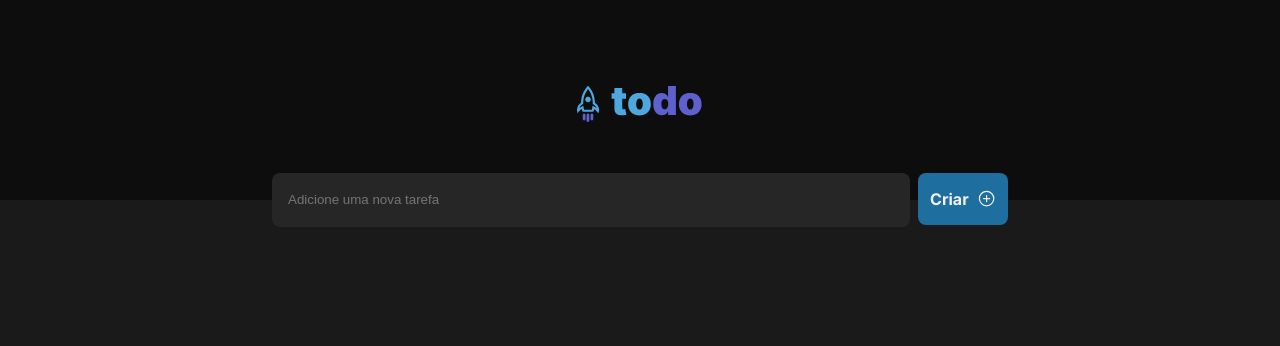
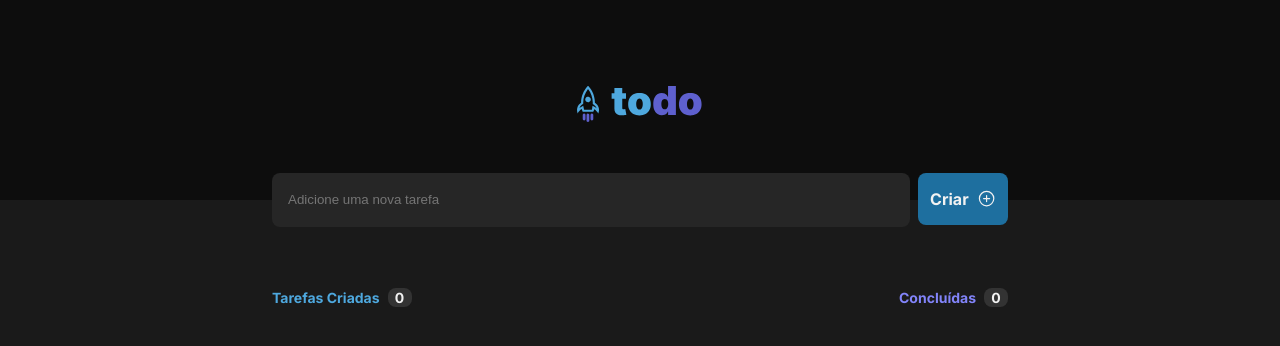
Before and after one commit to jvmaiaa/todo_challenge_rocketseat, a React (Vite) app: page / in a window 1280 px wide. Shown: the top 346 px of the page. Built offline with nearby package versions, Linux system fonts and the light colour scheme.

Commit message:
✨feat: Adiciona campos para contagem de tasks.

```diff
--- a/src/components/MainContent/index.tsx
+++ b/src/components/MainContent/index.tsx
@@ -1,10 +1,12 @@
 import { HeaderInput } from "../HeaderInput";
+import { TaskList } from "../TaskList";
 import * as S from './styles';
 
 export const MainContent = () => {
   return (
     <S.Container>
       <HeaderInput placeholderName="Adicione uma nova tarefa" namedButton="Criar"/>
+      <TaskList createdTasksCount={0} completedTasksCount={0} />
       {/* <Menu /> */}
     </S.Container>
   );
--- a/src/components/TaskList/index.tsx
+++ b/src/components/TaskList/index.tsx
@@ -1,7 +1,35 @@
-export const TaskList = () => {
+import * as S from './styles';
+import theme from '../../styles/theme';
+
+interface TaskListProps {
+  createdTasksCount: number;
+  completedTasksCount: number;
+}
+
+// interface LabelProps {
+//   color: string;
+// }
+
+export const TaskList = ({createdTasksCount, completedTasksCount}: TaskListProps
+) => {
+
   return (
-    <>
+    <S.Container>
+      <S.InformationContainer>
+        <S.CountGroup>
 
-    </>
+          <S.CreatedTasks>
+            <S.Label color={theme.colors.blue}>Tarefas Criadas</S.Label>
+            <S.Count>{createdTasksCount}</S.Count>
+          </S.CreatedTasks>
+
+          <S.CompletedTasks>
+            <S.Label color={theme.colors.purple}>Concluídas</S.Label>
+            <S.Count>{completedTasksCount}</S.Count>
+          </S.CompletedTasks>
+
+        </S.CountGroup>
+      </S.InformationContainer>
+    </S.Container>
   );
 }
--- a/src/components/TaskList/styles.tsx
+++ b/src/components/TaskList/styles.tsx
@@ -0,0 +1,55 @@
+import styled from "styled-components";
+
+interface LabelProps {
+  color: string;
+}
+
+export const Container = styled.div`
+  display: flex;
+  align-items: center;
+  justify-content: center;
+  margin-top: 3.8125rem;
+`;
+
+export const InformationContainer = styled.div`
+  display: flex;
+  width: 46rem;
+  flex-direction: column;
+`;
+
+export const CountGroup = styled.div`
+  display: flex;
+  justify-content: space-between;
+`;
+
+export const CreatedTasks = styled.div`
+  display: flex;
+  justify-content: space-between;
+  gap: 0.5rem;
+`;
+
+export const Label = styled.span<LabelProps>`
+  font-family: ${({ theme }) => theme.fonts.inter.family};
+  font-size: ${({ theme }) => theme.fonts.inter.size.medium};
+  font-weight: ${({ theme }) => theme.fonts.inter.weight.bold};
+  line-height: ${({ theme }) => theme.fonts.inter.lineHeight};
+  color: ${({ color }) => color};
+`;
+
+export const Count = styled.span`
+  font-family: ${({ theme }) => theme.fonts.inter.family};
+  font-size: ${({ theme }) => theme.fonts.inter.size.medium};
+  font-weight: ${({ theme }) => theme.fonts.inter.weight.bold};
+  line-height: ${({ theme }) => theme.fonts.inter.lineHeight};
+  color: ${({theme}) => theme.colors.gray_100};
+  background-color: ${({ theme }) => theme.colors.gray_400};
+  width: 1.5rem;
+  text-align: center;
+  border-radius: 8px;
+`;
+
+export const CompletedTasks = styled.div`
+  display: flex;
+  justify-content: space-between;
+  gap: 0.5rem;
+`;
```
